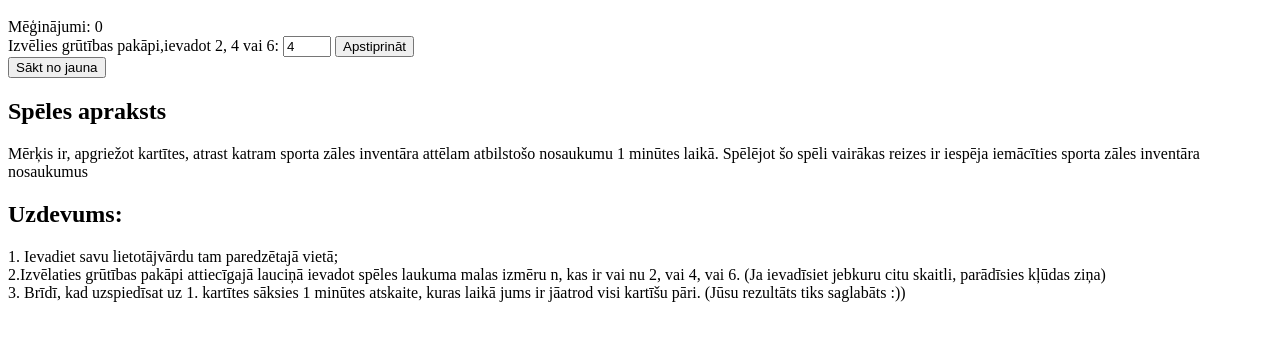
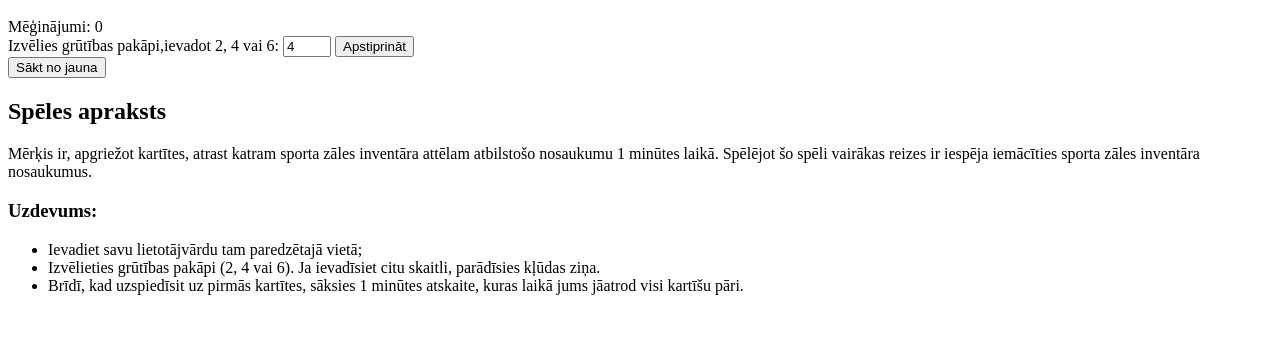
Before and after one commit to saboltina/Memory-game, a plain HTML site: page index.html in a window 1280 px wide. Shown: the part 48-388 px from the top of the page. Drawn offline with Linux system fonts and the light colour scheme.

Commit message:
Refactor game description and task instructions
Updated game description and instructions for clarity.

```diff
--- a/index.html
+++ b/index.html
@@ -9,6 +9,7 @@
  </head>
 <body>
   <h1>Sporta inventāra atmiņas spēle</h1>
+     <div class="container">
   <div id="statistika">Mēģinājumi: <span id="meginasanasSkaits">0</span></div>
   <div id="speluLaukums"></div>
   <div>
@@ -18,14 +19,17 @@
 </div>
   <button onclick="saktSpeli()">Sākt no jauna</button>
      <div>
-         <label> <h2> Spēles apraksts</h2>
-             Mērķis ir, apgriežot kartītes, atrast katram sporta zāles inventāra attēlam atbilstošo nosaukumu 1 minūtes laikā. Spēlējot šo spēli vairākas reizes ir iespēja iemācīties sporta zāles inventāra nosaukumus
-             <h2>Uzdevums:</h2>
-             1. Ievadiet savu lietotājvārdu tam paredzētajā vietā;<br>
-             2.Izvēlaties grūtības pakāpi attiecīgajā lauciņā ievadot spēles laukuma malas izmēru n, kas ir vai nu 2, vai 4, vai 6. (Ja ievadīsiet jebkuru citu skaitli, parādīsies kļūdas ziņa)<br>
-             3. Brīdī, kad uzspiedīsat uz 1. kartītes sāksies 1 minūtes atskaite, kuras laikā jums ir jāatrod visi kartīšu pāri. (Jūsu rezultāts tiks saglabāts :))<br>
-
-         </label>
+         <h2>Spēles apraksts</h2>
+    <p>
+      Mērķis ir, apgriežot kartītes, atrast katram sporta zāles inventāra attēlam atbilstošo nosaukumu 1 minūtes laikā.
+      Spēlējot šo spēli vairākas reizes ir iespēja iemācīties sporta zāles inventāra nosaukumus.
+    </p>
+    <h3>Uzdevums:</h3>
+    <ul>
+      <li>Ievadiet savu lietotājvārdu tam paredzētajā vietā;</li>
+      <li>Izvēlieties grūtības pakāpi (2, 4 vai 6). Ja ievadīsiet citu skaitli, parādīsies kļūdas ziņa.</li>
+      <li>Brīdī, kad uzspiedīsit uz pirmās kartītes, sāksies 1 minūtes atskaite, kuras laikā jums jāatrod visi kartīšu pāri.</li>
+    </ul>
      </div>
     </body>
 </html>
```
